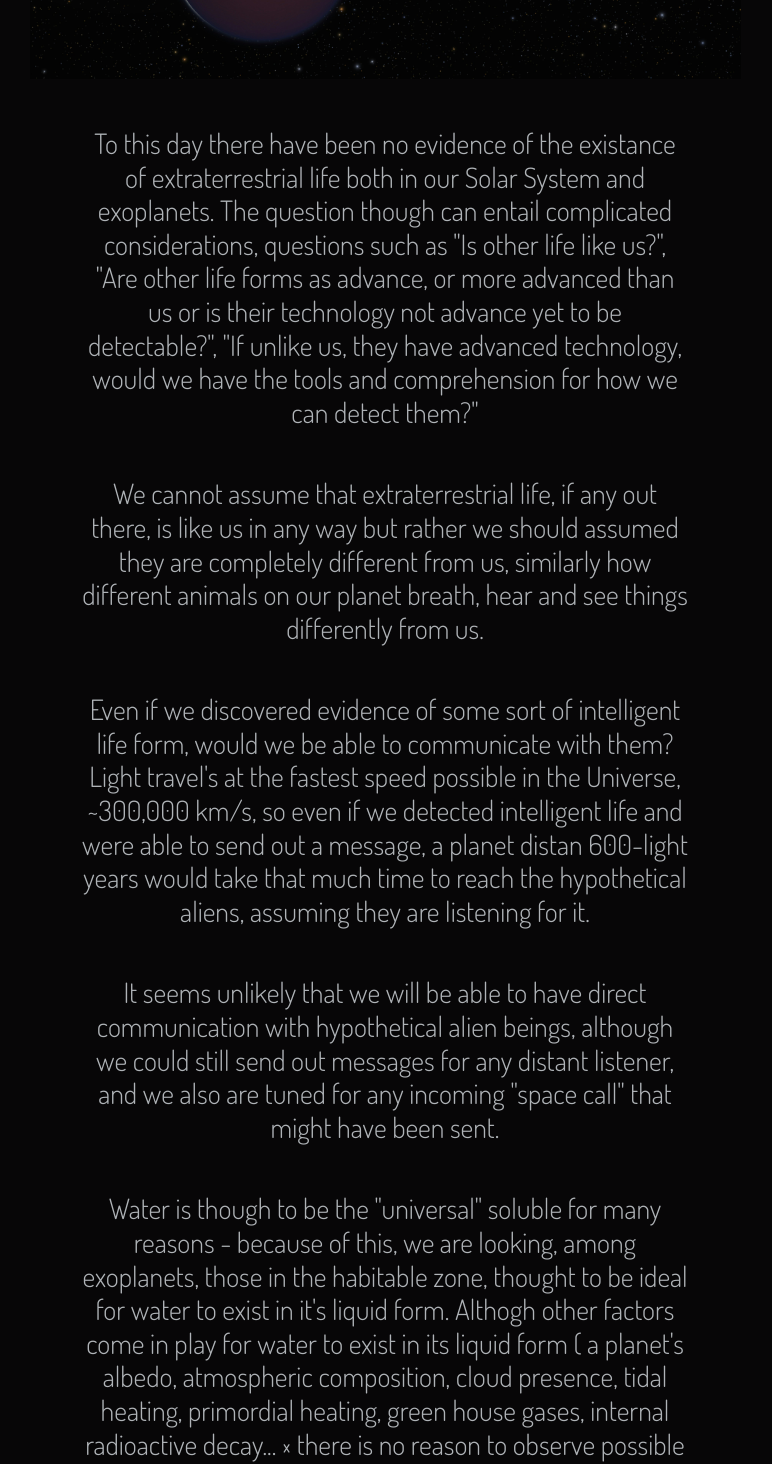
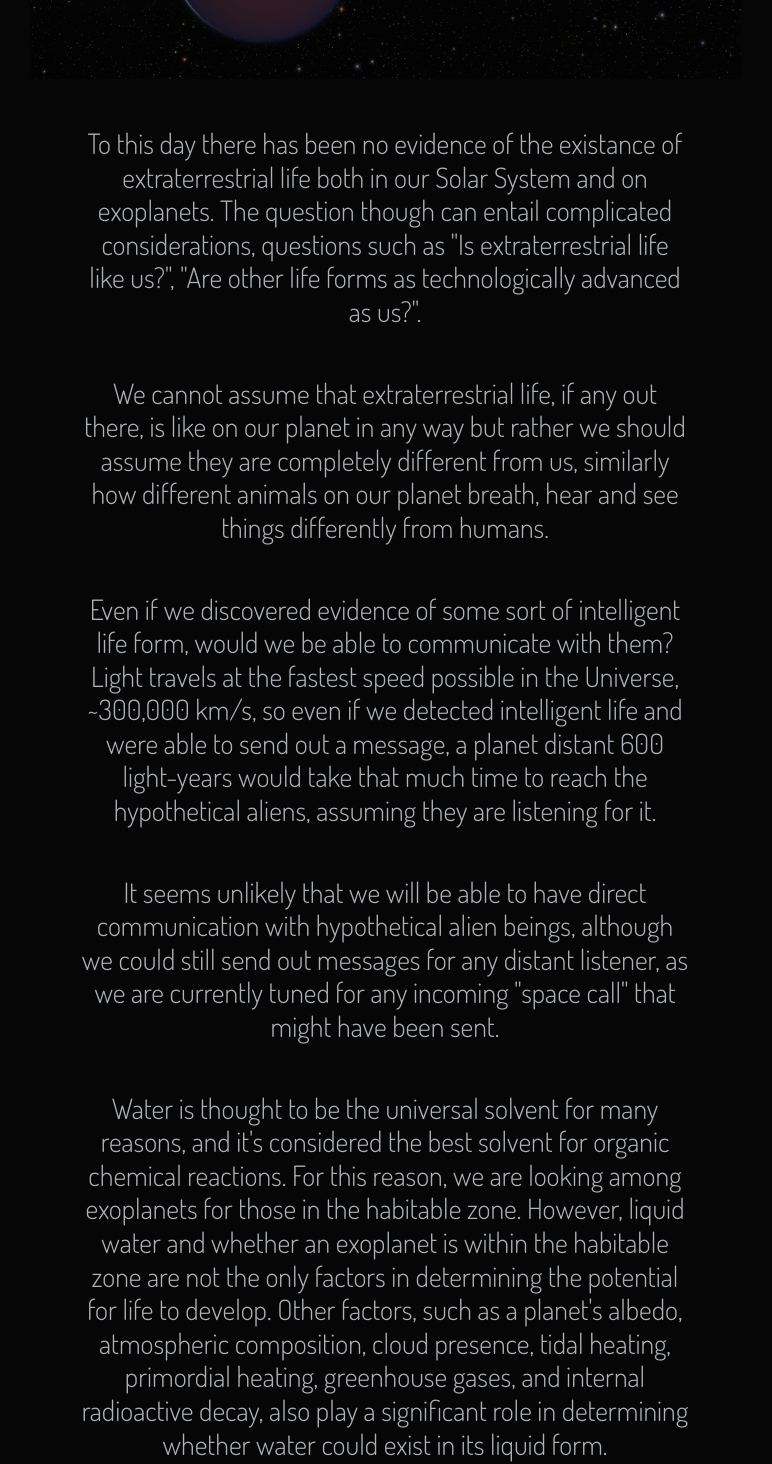
Before and after one commit to NinoTraverso/Exoplore, a React (Create React App) app: page /Home in a window 1280 px wide. Shown: the part 5100-6564 px from the top of the page, without its empty margins (223-995 px from the left). Built offline with nearby package versions, Linux system fonts and the light colour scheme; a web font is replaced by a local one.

Commit message:
Corrected grammar and text for the home page

```diff
--- a/public/styles.css
+++ b/public/styles.css
@@ -310,6 +310,10 @@ background-image: url("/assets/grayPlanet.jpg");
   color: orange;
 }
 
+.loadingHeight {
+  height: 74vh;
+}
+
 /*------------------------------------------------------------ INFO PAGE -------------------------------------------------------------*/
 
 .repoLink > i {
--- a/src/components/Exoplanets.tsx
+++ b/src/components/Exoplanets.tsx
@@ -81,19 +81,22 @@ function GettingExoTables() {
       <br />
       <br />
       <br />
-      <h1 className="text-center">Exoplanet Data</h1>
+      <br />
 
       {/*<button onClick={() => setPage(page + 1)}>Next ({page})</button>*/}
 
       {isLoading && (
-        <div>
-          Loading<span className="introTextDotOne">.</span>
-          <span className="introTextDotTwo">.</span>
-          <span className="introTextDotThree">.</span>
+        <div className="loadingHeight text-center d-flex align-items-center justify-content-center">
+          <h1>
+            Loading<span className="introTextDotOne">.</span>
+            <span className="introTextDotTwo">.</span>
+            <span className="introTextDotThree">.</span>
+          </h1>
         </div>
       )}
       {!isLoading && (
         <div>
+          <h1 className="text-center border-bottom bg-light">Exoplanets</h1>
           <ul>
             {table && table.length > 0 && (
               <ul>
@@ -132,7 +135,6 @@ function GettingExoTables() {
               </ul>
             )}
           </ul>
-          <h1>Just adding some text</h1>
         </div>
       )}
     </div>
--- a/src/components/Home.jsx
+++ b/src/components/Home.jsx
@@ -44,7 +44,7 @@ function Home() {
               <div id="exoplanetsExplaination">
                 <h3 id="exoplanetsExplaination" className="my-5">
                   Exoplanets can be subdived into four main categories: Ice
-                  Giants (or Neptunians), Gas Giants, super-Earths and
+                  Giants &#40;or Neptunians&#41;, Gas Giants, super-Earths and
                   terrestrial.
                 </h3>
                 <div id="exoplanetTypes" className="my-5">
@@ -143,7 +143,7 @@ function Home() {
 
                     <h4 id="findingExoplanetsExplanation">
                       Planets which can be detected by observing a star and
-                      "covering" that star in order to view whethere there are
+                      "covering" that star in order to view whether there are
                       orbiting exoplanets, detected by the reflected light.
                     </h4>
                   </div>
@@ -179,49 +179,48 @@ function Home() {
               <div id="sectionFourImageContainer"></div>
               <div className="col-10 col-md-6 flex-wrap text-center">
                 <h3 id="lifeExoplanetsExplanation" className="my-5">
-                  To this day there have been no evidence of the existance of
-                  extraterrestrial life both in our Solar System and exoplanets.
-                  The question though can entail complicated considerations,
-                  questions such as "Is other life like us?", "Are other life
-                  forms as advance, or more advanced than us or is their
-                  technology not advance yet to be detectable?", "If unlike us,
-                  they have advanced technology, would we have the tools and
-                  comprehension for how we can detect them?"
+                  To this day there has been no evidence of the existance of
+                  extraterrestrial life both in our Solar System and on
+                  exoplanets. The question though can entail complicated
+                  considerations, questions such as "Is extraterrestrial life
+                  like us?", "Are other life forms as technologically advanced
+                  as us?".
                 </h3>
                 <h3 id="lifeExoplanetsExplanation" className="my-5">
                   We cannot assume that extraterrestrial life, if any out there,
-                  is like us in any way but rather we should assumed they are
-                  completely different from us, similarly how different animals
-                  on our planet breath, hear and see things differently from us.
+                  is like on our planet in any way but rather we should assume
+                  they are completely different from us, similarly how different
+                  animals on our planet breath, hear and see things differently
+                  from humans.
                 </h3>
                 <h3 id="lifeExoplanetsExplanation" className="my-5">
                   Even if we discovered evidence of some sort of intelligent
                   life form, would we be able to communicate with them? Light
-                  travel's at the fastest speed possible in the Universe,
+                  travels at the fastest speed possible in the Universe,
                   ~300,000 km/s, so even if we detected intelligent life and
-                  were able to send out a message, a planet distan 600-light
-                  years would take that much time to reach the hypothetical
-                  aliens, assuming they are listening for it.
+                  were able to send out a message, a planet distant 600
+                  light-years would take that much time to reach the
+                  hypothetical aliens, assuming they are listening for it.
                 </h3>
                 <h3 id="lifeExoplanetsExplanation" className="my-5">
                   It seems unlikely that we will be able to have direct
                   communication with hypothetical alien beings, although we
-                  could still send out messages for any distant listener, and we
-                  also are tuned for any incoming "space call" that might have
-                  been sent.
+                  could still send out messages for any distant listener, as we
+                  are currently tuned for any incoming "space call" that might
+                  have been sent.
                 </h3>
                 <h3 id="lifeExoplanetsExplanation" className="my-5">
-                  Water is though to be the "universal" soluble for many reasons
-                  - because of this, we are looking, among exoplanets, those in
-                  the habitable zone, thought to be ideal for water to exist in
-                  it's liquid form. Althogh other factors come in play for water
-                  to exist in its liquid form &#40; a planet's albedo,
-                  atmospheric composition, cloud presence, tidal heating,
-                  primordial heating, green house gases, internal radioactive
-                  decay... &#4; there is no reason to observe possible
-                  Earth-like exoplanets and determine its habitability and
-                  whether there is presence of biomakers &#40;such as ozone
-                  -O3&#41;.
+                  Water is thought to be the universal solvent for many reasons,
+                  and it's considered the best solvent for organic chemical
+                  reactions. For this reason, we are looking among exoplanets
+                  for those in the habitable zone. However, liquid water and
+                  whether an exoplanet is within the habitable zone are not the
+                  only factors in determining the potential for life to develop.
+                  Other factors, such as a planet's albedo, atmospheric
+                  composition, cloud presence, tidal heating, primordial
+                  heating, greenhouse gases, and internal radioactive decay,
+                  also play a significant role in determining whether water
+                  could exist in its liquid form.
                 </h3>
               </div>
             </div>
```
